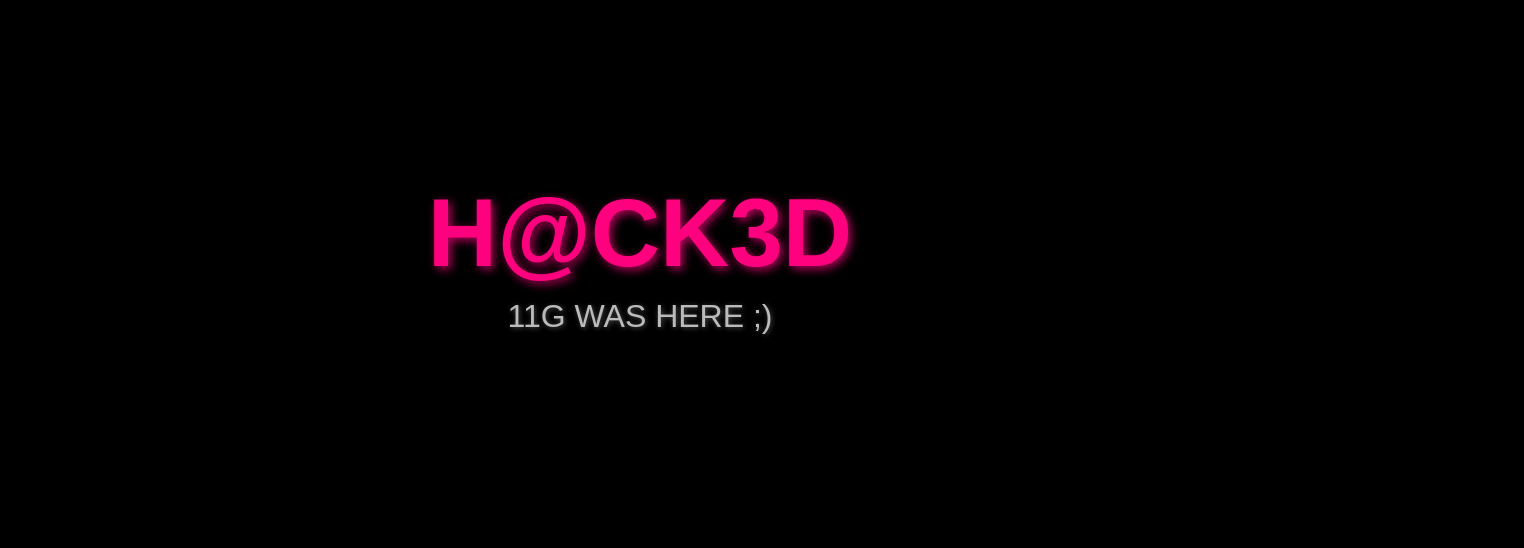
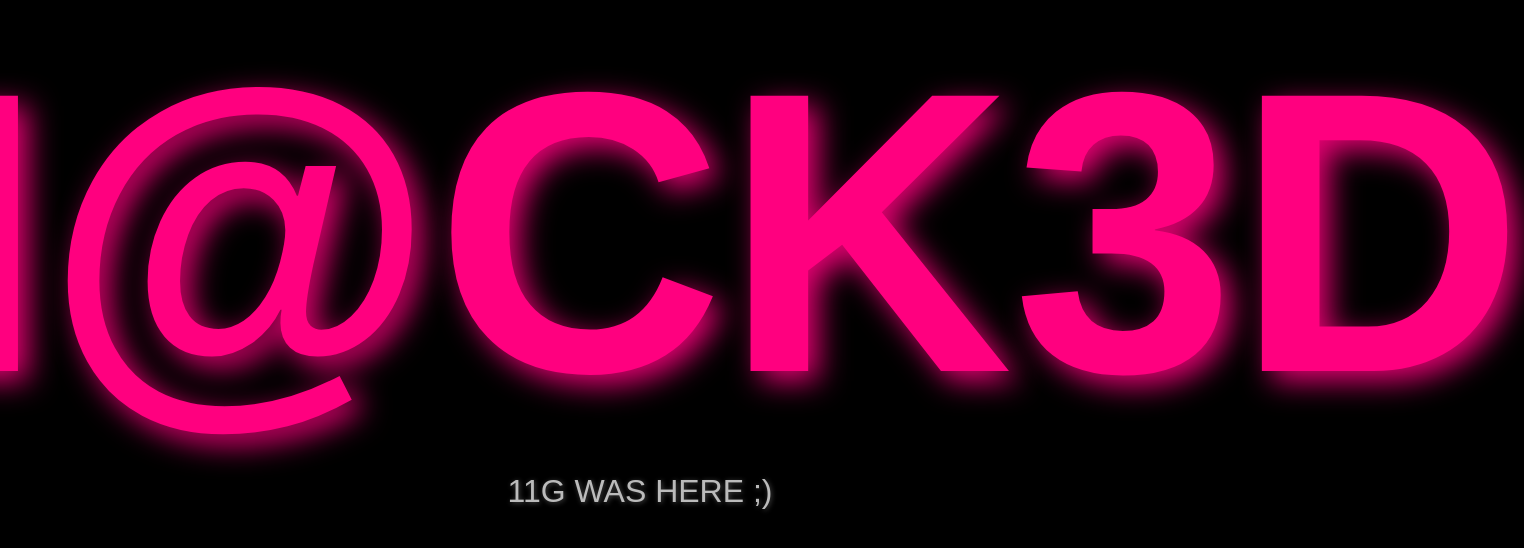
Before and after one commit to zxcv354/zxcv354.github.io, a plain HTML site: page index.html in a window 1280 px wide. Shown: the part 128-676 px from the top of the page, 1524 px wide, since content can reach past the window. Drawn offline with Linux system fonts and the light colour scheme.

Commit message:
Update index.html

```diff
--- a/index.html
+++ b/index.html
@@ -17,11 +17,10 @@
         text-align: center;
       }
 
-
       h1 {
-        font-size: 6em;
+        font-size: 50vh;
         color: #ff007f;
-        text-shadow: 3px 3px 10px rgba(255, 0, 127, 0.7);
+        text-shadow: 10px 10px 30px rgba(255, 0, 127, 0.9);
         margin: 0;
         padding: 0;
       }
```
